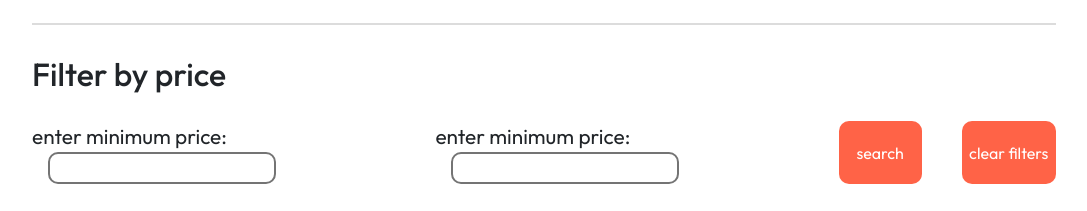
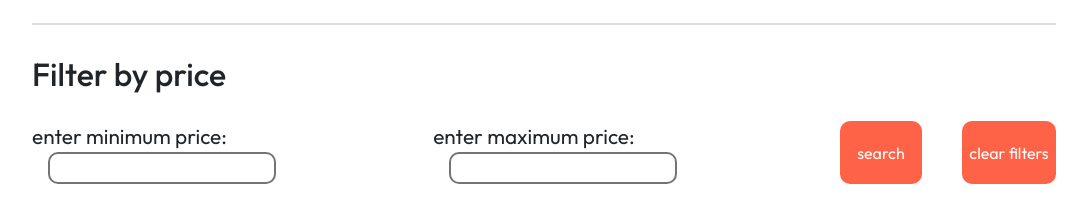
Before and after one commit to DakshChawla12/Food_Delivery_App, a React (Vite) app: page / in a window 1280 px wide. Shown: the part 940-1151 px from the top of the page, without its empty margins (96-1183 px from the left). Built offline with nearby package versions, Linux system fonts and the light colour scheme.

Commit message:
spell checked

```diff
--- a/src/components/ExploreMenu/ExploreMenu.jsx
+++ b/src/components/ExploreMenu/ExploreMenu.jsx
@@ -42,7 +42,7 @@ const ExploreMenu = ({ category, setCategory }) => {
                     <input type="text" className='min' id='min' ref={minPriceRef} />
                 </div>
                 <div className="max-div">
-                    <label htmlFor="max">enter minimum price:</label>
+                    <label htmlFor="max">enter maximum price:</label>
                     <input type="text" className='max' id='max' ref={maxPriceRef} />
                 </div>
                 <button className='filter-btn' onClick={handleSearch}>search</button>
```
